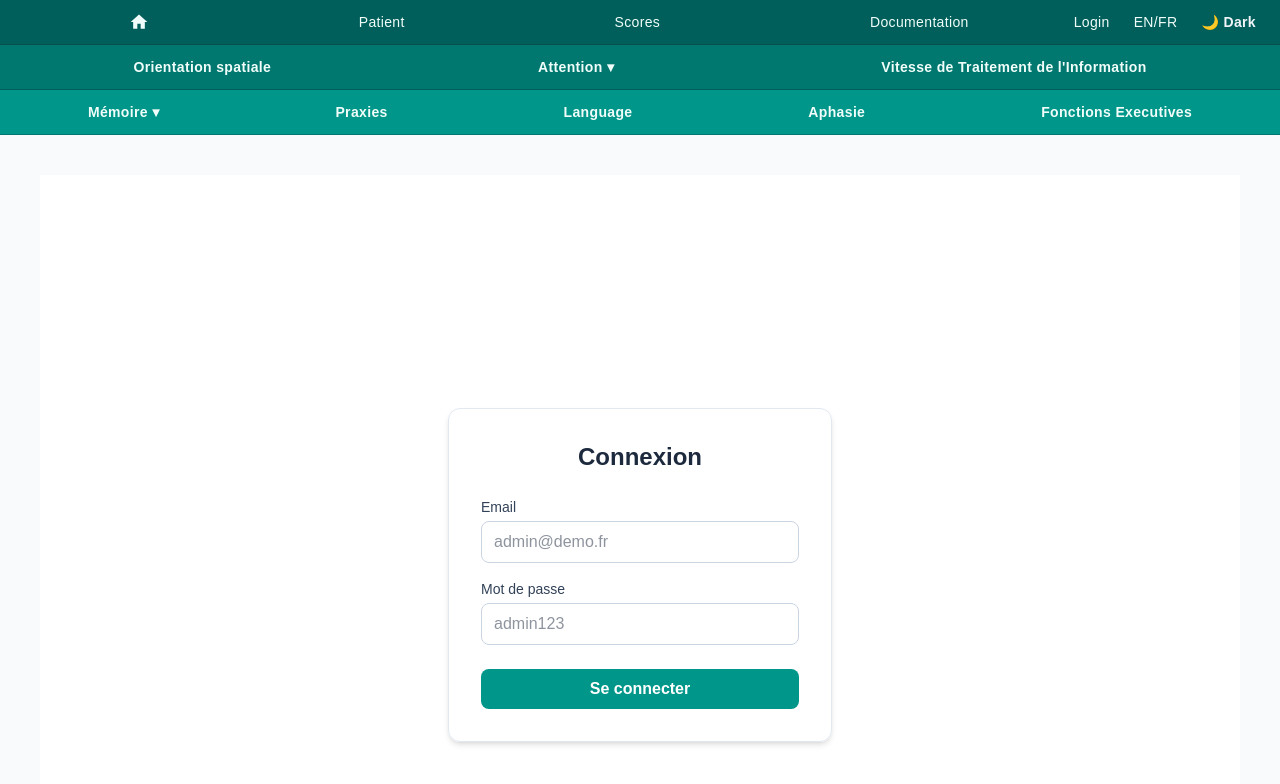
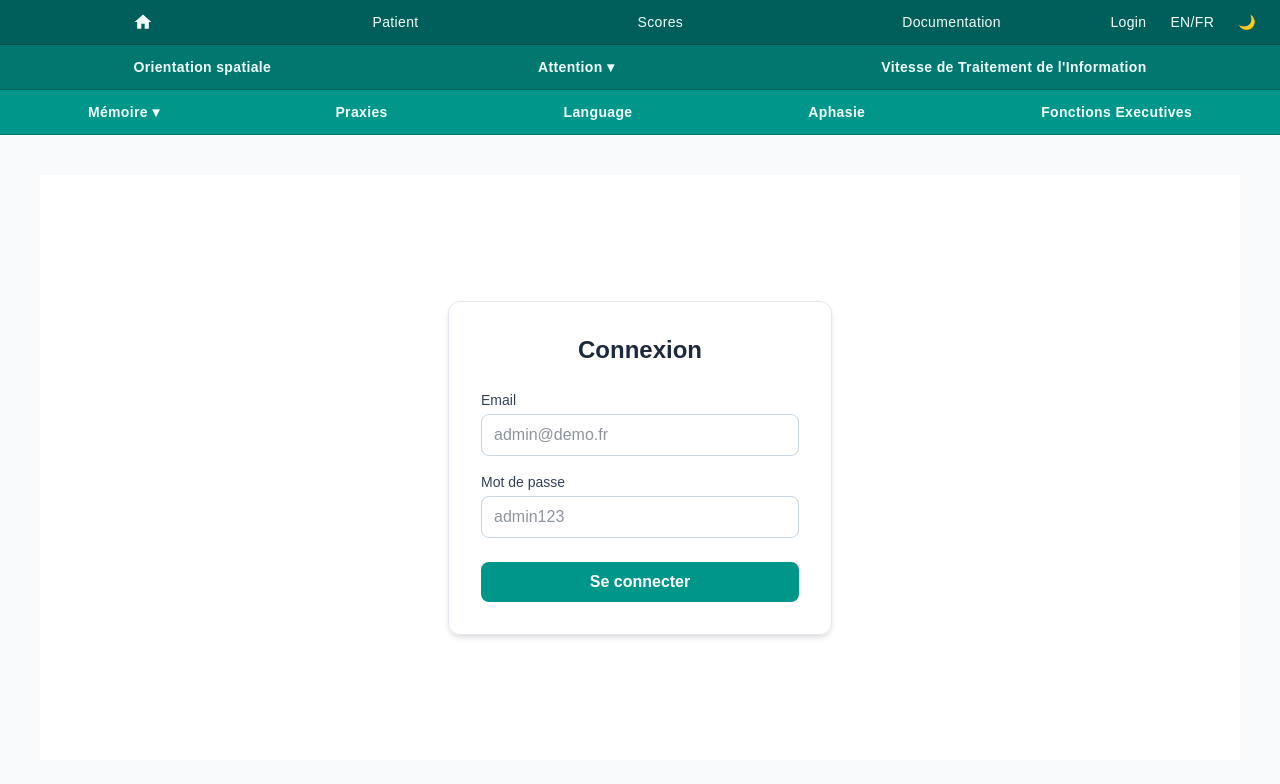
Before and after one commit to TLRKiliann/webapp-np-one, a Next.js app in the folder my-app/: page /login in a window 1280 px wide. Shown: the top 784 px of the page. Built offline with nearby package versions, Linux system fonts and the light colour scheme; no server answers.

Commit message:
some changes for UX/UI

```diff
--- a/my-app/app/login/page.tsx
+++ b/my-app/app/login/page.tsx
@@ -26,13 +26,13 @@
     if (result?.error) {
       setError("Email ou mot de passe incorrect.");
     } else {
-      router.push("/");
+      router.push("/patient");
       router.refresh();
     }
   }
 
   return (
-    <div className="min-h-screen flex items-center justify-center bg-white dark:bg-slate-900">
+    <div className="min-h-[calc(100vh-215px)] flex items-center justify-center bg-white dark:bg-slate-900">
       <div className="w-full max-w-sm p-8 border border-slate-200 dark:border-slate-700 rounded-xl shadow-md">
         <h1 className="text-2xl font-bold mb-6 text-slate-800 dark:text-white text-center">
           Connexion
--- a/my-app/app/page.tsx
+++ b/my-app/app/page.tsx
@@ -242,7 +242,7 @@
             disabled={!optionFatigue || !optionDlr}
             className="text-base text-white bg-teal-600 hover:bg-teal-700 active:bg-teal-500 dark:bg-indigo-700 dark:hover:bg-indigo-800 dark:active:bg-indigo-600 disabled:opacity-50 disabled:cursor-not-allowed rounded-lg px-4 py-2"
           >
-            Commencer l'entraînement
+            Enregistrer
           </button>
         </div>
 
--- a/my-app/app/ui/DarkModeToggle.tsx
+++ b/my-app/app/ui/DarkModeToggle.tsx
@@ -17,7 +17,7 @@
             className="text-slate-100 font-bold hover:text-white transition-colors"
             aria-label="Toggle dark mode"
         >
-            {theme === "dark" ? "☀️ Light" : "🌙 Dark"}
+            {theme === "dark" ? "☀️" : "🌙"}
         </button>
     );
 }
```
